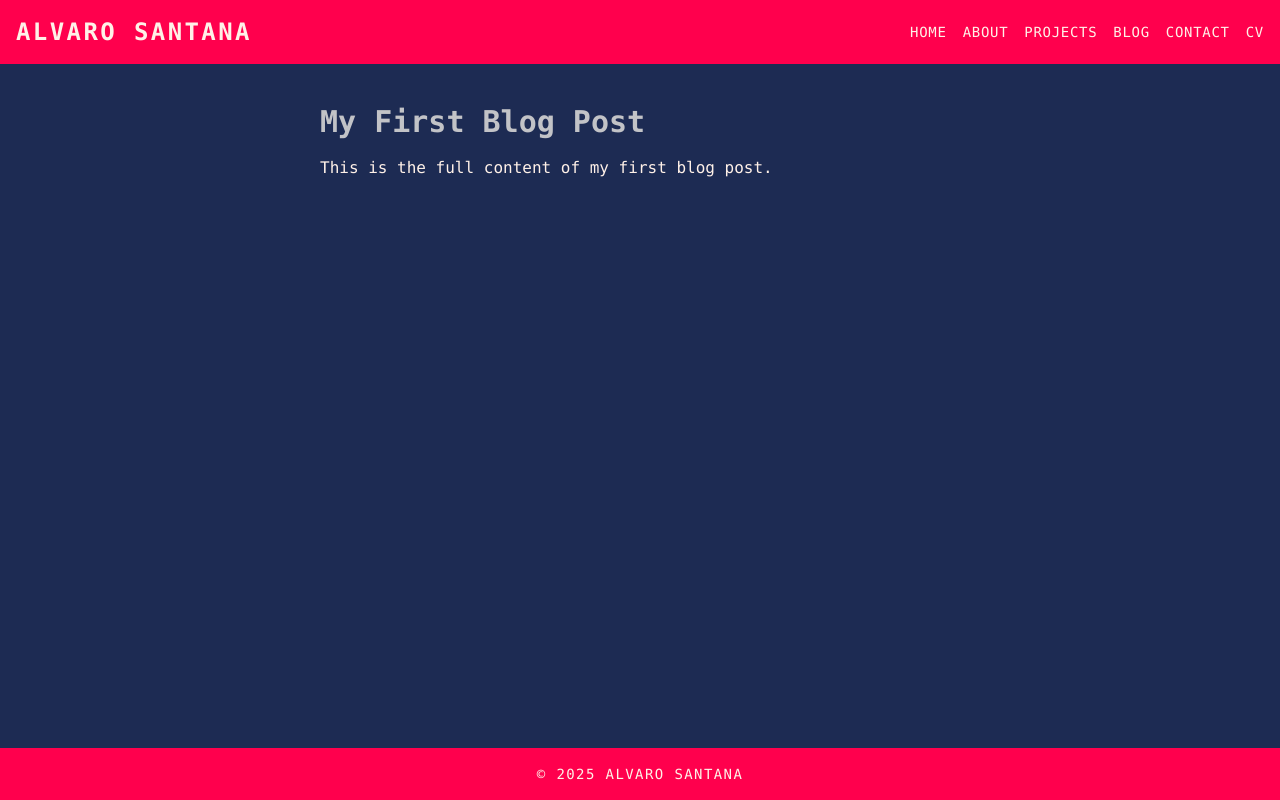
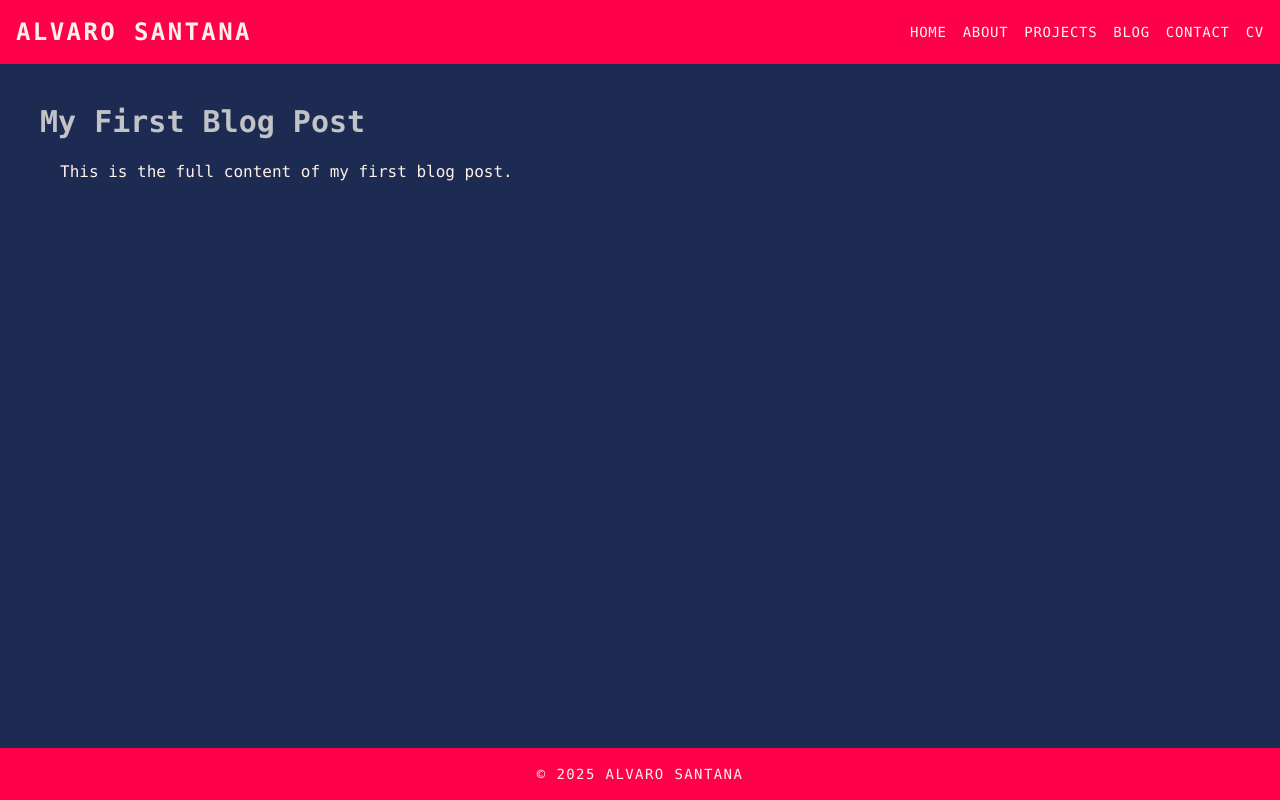
Before and after one commit to ScaryProd/portfolio-frontend, a React (Vite) app: page /blog/1 in a window 1280 px wide. Built offline with nearby package versions, Linux system fonts and the light colour scheme.

Commit message:
Improve how blog posts look

```diff
--- a/src/data/BlogPosts.tsx
+++ b/src/data/BlogPosts.tsx
@@ -52,7 +52,9 @@ export const blogPosts = [
 
     And I guess this is it, this is where the soul is filled. An infantile, toy-focused marketing show, somehow managed to inject my soul with the desire to create. It's kind of baffling to me that this is what made me reach this point. After all, just last week I read Albert Camus's 'The Stranger' and while it definitely made me feel differently about existing (mostly in funny ways. I'll have to write about that, too), it was finishing Kamen Rider Geats that made me get to this point.
 
-    Instead of a signature, I'll send this blog post off with even more awesome stuff that happens in Kamen Rider Geats. SPOILERS BELOW:
+    Instead of a signature, I'll send this blog post off with even more awesome stuff that happens in Kamen Rider Geats.
+
+    SPOILERS BELOW:
 
     Remember that time Neon got Fantasy? It was super sick to see the character arc where her father accepted that he loves her, even though he created a pretend-daughter to fill in for her real dead daughter, which he still grieves? And then he gets it, he gives it to Neon, who gets her driver core back for literally no reason than it being a cool ass scene? And then her rider kick was flourished with spectral swords? and she could phase through walls and projectiles? That shit was cool.
 
--- a/src/index.css
+++ b/src/index.css
@@ -13,3 +13,7 @@ body {
   font-family: monospace;
   margin: 0;
 }
+
+.blog-paragraph {
+  margin: 20px;
+}
--- a/src/pages/SinglePost.tsx
+++ b/src/pages/SinglePost.tsx
@@ -10,9 +10,17 @@ export default function SinglePost() {
   }
 
   return (
-    <div className="max-w-2xl mx-auto p-4">
+    <div className="max-w-7xl mx-auto p-4">
       <h1 className="text-3xl font-bold">{post.title}</h1>
-      <p className="mt-4 text-pico-header-text">{post.content}</p>
+      <p className="mt-4 text-pico-header-text">
+        {post.content.split("\n").map((i, key) => {
+          return (
+            <div className="blog-paragraph" key={key}>
+              {i}
+            </div>
+          );
+        })}
+      </p>
     </div>
   );
 }
```
